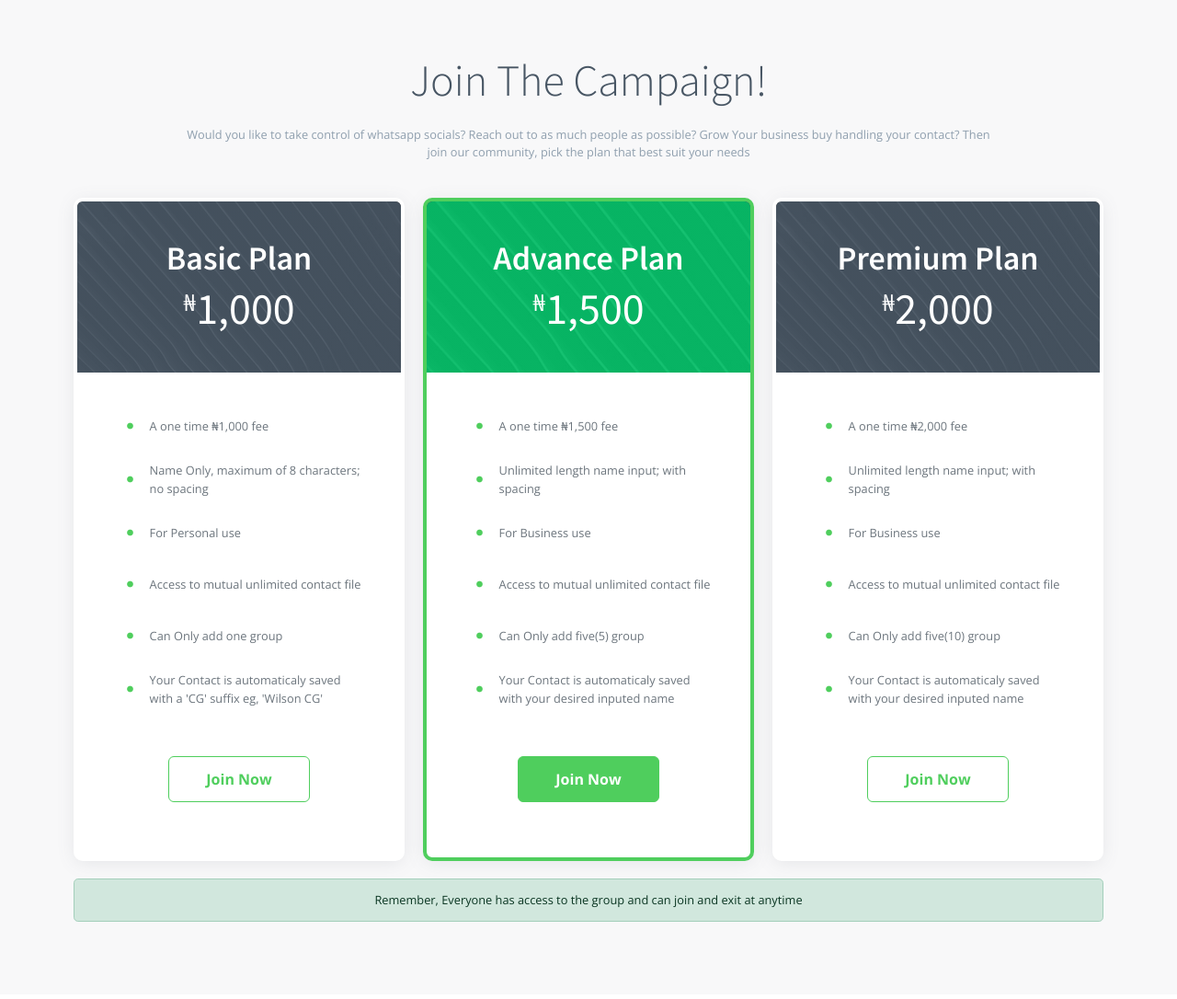
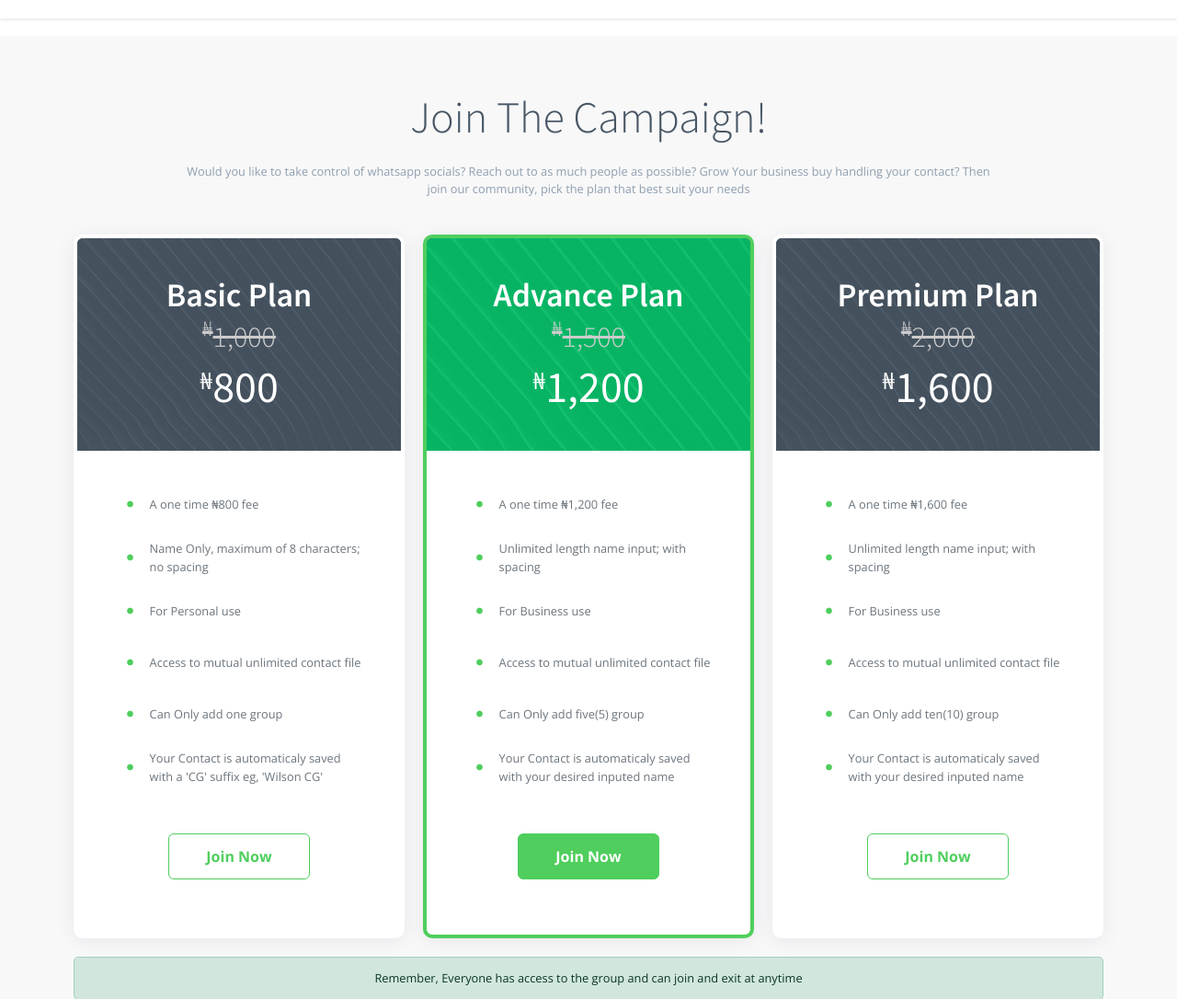
Before and after one commit to WendyCreator/statusviewsmain, a PHP site: page / in a window 1280 px wide. Shown: the part 3381-4467 px from the top of the page at 92% size. Run offline with PHP 8.4, Linux system fonts and the light colour scheme; data that the repository does not hold is empty; some libraries are stand-ins or nearby versions.

Commit message:
commit 4/6/23

```diff
--- a/assets/css/main.css
+++ b/assets/css/main.css
@@ -103,6 +103,8 @@
 /*--------------------------------------------------------------
 # Sections & Section Header
 --------------------------------------------------------------*/
+
+
 section {
   padding: 60px 0;
   overflow: hidden;
@@ -1134,6 +1136,25 @@
   .hero-static .btn-get-started,
   .hero-static .btn-watch-video {
     font-size: 14px;
+  }
+}
+
+.breathe{
+  /* background-color: red; */
+  display: inline-block;
+  animation: breathe 1s ease-in 2s infinite alternate-reverse;
+
+}
+
+@keyframes breathe {
+  0% {
+    transform: scale(1,1);
+    background-color: rgba(0,150,0,0.5);
+  }
+
+  100% {
+    transform: scale(1.2,1.2);
+    background-color: rgba(0,150,0,0.8);
   }
 }
 
--- a/assets/js/paystack.js
+++ b/assets/js/paystack.js
@@ -13,9 +13,9 @@
     // sk_live_604b6e1c4483de3c84b47a3a0fd530267209aac6
     // pk_live_2a7fc5a826139554484987f8bd8335a85d9a7856
       let handler = PaystackPop.setup({
-        key: 'pk_live_2a7fc5a826139554484987f8bd8335a85d9a7856', // Replace with your public key
+        key: 'pk_live_2a7fc5a826139554484987f8bd8335a85d9a7856', // Replaced with your public key
         email: document.getElementById("email-address").value,
-        amount: document.getElementById("amount").value * 100,
+        amount:(document.getElementById("amount").value * 0.8) * 100,
         // ref: ''+Math.floor((Math.random() * 1000000000) + 1), // generates a pseudo-unique reference. Please replace with a reference you generated. Or remove the line entirely so our API will generate one for you
         // label: "Optional string that replaces customer email"
         onClose: function(){
--- a/index.php
+++ b/index.php
@@ -72,7 +72,7 @@
 <!-- About was here -->
   <!-- Timer Section -->
   <section class="timer">
-    <h2 class="display-6 text-center my-3 text-success">Join The Campaign Now For 50% Less!</h2>
+    <h2 class="display-6 text-center my-3 text-success">Join The Campaign Now For 20% Less!</h2>
     <h3 class="mx-3">Hurry! Promo Ends In... </h3>
      <div id="countdown">
         <div id='tiles'></div>
@@ -92,8 +92,9 @@
       <?php
        $sql = formQuery("SELECT COUNT(id) FROM ceecontacts");
        $row = $sql->fetch_assoc();
+      //  $row['COUNT(id)'];
       ?>
-      <h2 class="display-5 text-center">Get Access to Over <span class="alert alert-success"><?=$row['COUNT(id)']?></span> Contacts. And Counting...</h2>
+      <h2 class="display-5 text-center">Get Access to Over <span class="alert alert-success breathe"><?= '23,586' ?></span> Contacts. And Counting...</h2>
     </section>
     <!-- contact counting  -->
 <!-- About was here -->
@@ -782,11 +783,12 @@
 
               <div class="pricing-header">
                 <h3>Basic Plan</h3>
-                <h4><sup>&#8358;</sup>1,000<span></span></h4>
+                <h5 class="text-ligh display-6" style="color:#ccc;"><del><sup>&#8358;</sup>1,000</del></h5>
+                <h4><sup>&#8358;</sup>800<span></span></h4>
               </div>
 
               <ul>
-                <li><i class="bi bi-dot"></i> <span>A one time &#8358;1,000 fee</span></li>
+                <li><i class="bi bi-dot"></i> <span>A one time &#8358;800 fee</span></li>
                 <li><i class="bi bi-dot"></i> <span>Name Only, maximum of 8 characters; no spacing</span></li>
                 <li><i class="bi bi-dot"></i> <span>For Personal use</span></li>
                 <li class=""><i class="bi bi-dot"></i> <span>Access to mutual unlimited contact file</span></li>
@@ -806,11 +808,12 @@
 
               <div class="pricing-header">
                 <h3>Advance Plan</h3>
-                <h4><sup>&#8358;</sup>1,500<span></span></h4>
+                <h5 class="text-ligh display-6" style="color:#ccc;"><del><sup>&#8358;</sup>1,500</del></h5>
+                <h4><sup>&#8358;</sup>1,200<span></span></h4>
               </div>
 
               <ul>
-              <li><i class="bi bi-dot"></i> <span>A one time &#8358;1,500 fee</span></li>
+              <li><i class="bi bi-dot"></i> <span>A one time &#8358;1,200 fee</span></li>
                 <li><i class="bi bi-dot"></i> <span>Unlimited length name input; with spacing</span></li>
                 <li><i class="bi bi-dot"></i> <span>For Business use</span></li>
                 <li class=""><i class="bi bi-dot"></i> <span>Access to mutual unlimited contact file</span></li>
@@ -830,15 +833,16 @@
 
               <div class="pricing-header">
                 <h3>Premium Plan</h3>
-                <h4><sup>&#8358;</sup>2,000<span></span></h4>
+                <h5 class="text-ligh display-6" style="color:#ccc;"><del><sup>&#8358;</sup>2,000</del></h5>
+                <h4><sup>&#8358;</sup>1,600<span></span></h4>
               </div>
 
               <ul>
-              <li><i class="bi bi-dot"></i> <span>A one time &#8358;2,000 fee</span></li>
+              <li><i class="bi bi-dot"></i> <span>A one time &#8358;1,600 fee</span></li>
                 <li><i class="bi bi-dot"></i> <span>Unlimited length name input; with spacing</span></li>
                 <li><i class="bi bi-dot"></i> <span>For Business use</span></li>
                 <li class=""><i class="bi bi-dot"></i> <span>Access to mutual unlimited contact file</span></li>
-                <li class=""><i class="bi bi-dot"></i> <span>Can Only add five(10) group</span></li>
+                <li class=""><i class="bi bi-dot"></i> <span>Can Only add ten(10) group</span></li>
                 <li class=""><i class="bi bi-dot"></i> <span>Your Contact is automaticaly saved with your desired inputed name</span></li>
               </ul>
 
```
